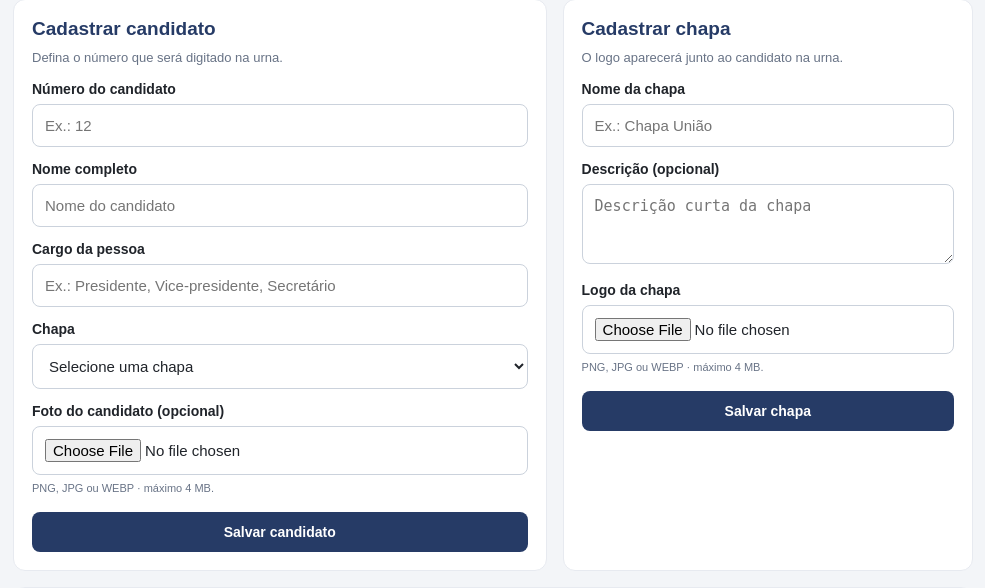
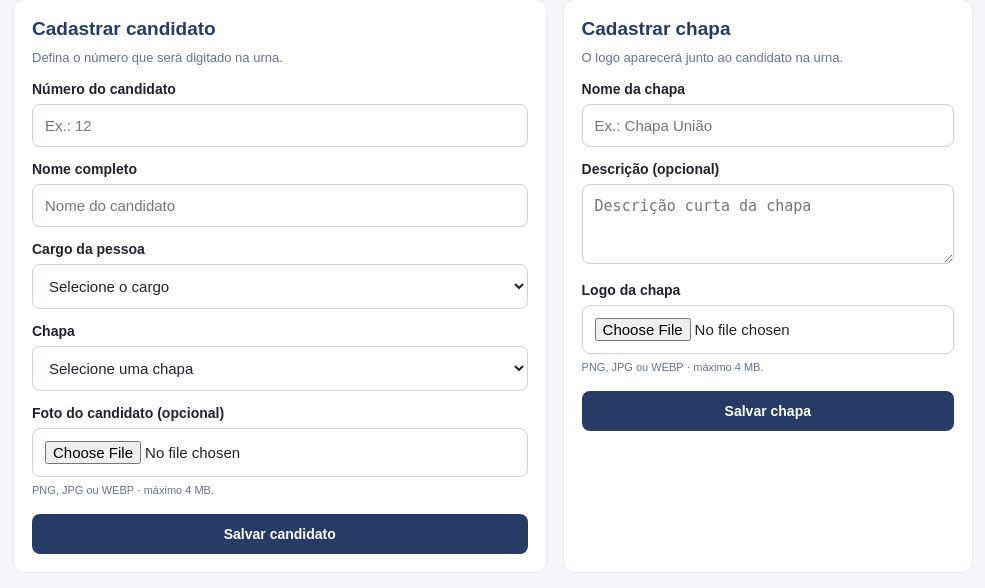
Before and after one commit to kauplayon/Voto-gremio, a Flask app: page /painel in a window 1280 px wide. Shown: the part 453-1041 px from the top of the page, without its empty margins (147-1132 px from the left). Run offline with Flask 3, Linux system fonts and the light colour scheme; the visitor is signed in with stand-in values (Sample User, id 1); parts of the project's set-up code (start-up, migrations or seed data) failed here and were passed over; some libraries are stand-ins or nearby versions.

Commit message:
Use fixed election cargo list in restricted admin area

```diff
--- a/templates/painel.html
+++ b/templates/painel.html
@@ -12,7 +12,7 @@
 <form method="post" action="/admin/candidato" enctype="multipart/form-data">
 <label class="field-label" for="numero">Número do candidato</label><input id="numero" name="numero" type="text" inputmode="numeric" pattern="[0-9]{1,6}" maxlength="6" placeholder="Ex.: 12" required>
 <label class="field-label" for="nome">Nome completo</label><input id="nome" name="nome" maxlength="100" placeholder="Nome do candidato" required>
-<label class="field-label" for="cargo">Cargo da pessoa</label><input id="cargo" name="cargo" maxlength="80" placeholder="Ex.: Presidente, Vice-presidente, Secretário" required>
+<label class="field-label" for="cargo">Cargo da pessoa</label><select id="cargo" name="cargo" required><option value="">Selecione o cargo</option><option>Presidente</option><option>Vice-presidente</option><option>Comunitário</option><option>Convivência</option><option>Artísticos</option><option>Desportivo</option><option>Sustentabilidade</option><option>Comunicação</option></select>
 <label class="field-label" for="chapa_id">Chapa</label><select id="chapa_id" name="chapa_id" required><option value="">Selecione uma chapa</option>{% for chapa in chapas %}<option value="{{ chapa.id }}">{{ chapa.nome }}</option>{% endfor %}</select>
 <label class="field-label" for="foto">Foto do candidato (opcional)</label><input id="foto" name="foto" type="file" accept="image/png,image/jpeg,image/webp"><small class="help">PNG, JPG ou WEBP · máximo 4 MB.</small>
 <button type="submit" class="submit">Salvar candidato</button>
```
